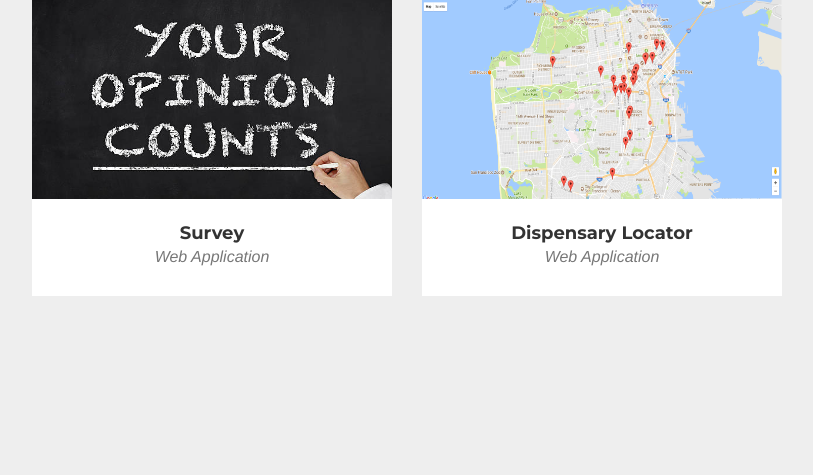
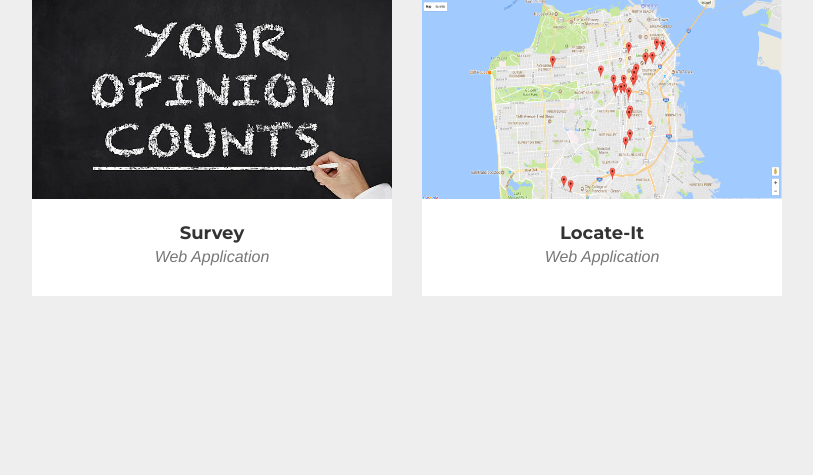
Before and after one commit to kavyanagaraj/Kavya_Portfolio, a Node server app: page / in a window 1280 px wide. Shown: the part 1979-2454 px from the top of the page, without its empty margins (38-851 px from the left). Run offline with Node 20, Linux system fonts and the light colour scheme; some libraries are stand-ins or nearby versions; some web fonts are replaced.

Commit message:
Changed the title

```diff
--- a/views/index.ejs
+++ b/views/index.ejs
@@ -195,7 +195,7 @@
                         <img src="img/portfolio/dispensary.png" class="img-responsive" alt="">
                     </a>
                     <div class="portfolio-caption">
-                        <h4>Dispensary Locator</h4>
+                        <h4>Locate-It</h4>
                         <p class="text-muted">Web Application</p>
                     </div>
                 </div>
@@ -510,10 +510,10 @@
                         <div class="col-lg-8 col-lg-offset-2">
                             <div class="modal-body">
                                 <!-- Project Details Go Here -->
-                                <h2>LocateIt</h2>
+                                <h2>Locate-It</h2>
                                 <p class="item-intro text-muted">Technologies used: Javascript, jQuery, HTML, CSS, Bootstrap, Google Maps API, Data.gov API</p>
                                 <img class="img-responsive img-centered" src="img/portfolio/dispensary.png" alt="">
-                                <p>LocateIt is a simple web application built in less than 24 hours that utilizes Data.gov information and Google Maps API to map medical dispensaries throughout the city of San Francisco. Worked on curating the data from the API and getting markers on the map.</p>
+                                <p>Locate-It is a simple web application built in less than 24 hours that utilizes Data.gov information and Google Maps API to map medical dispensaries throughout the city of San Francisco. Worked on curating the data from the API and getting markers on the map.</p>
                                 <button type="button" class="btn btn-primary" data-dismiss="modal">Close Project</button>
                             </div>
                         </div>
```
